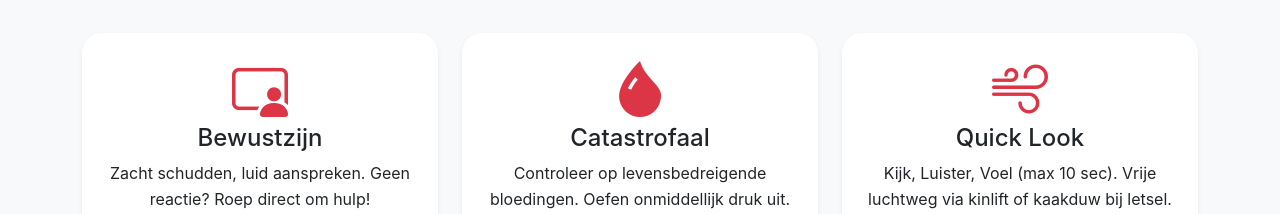
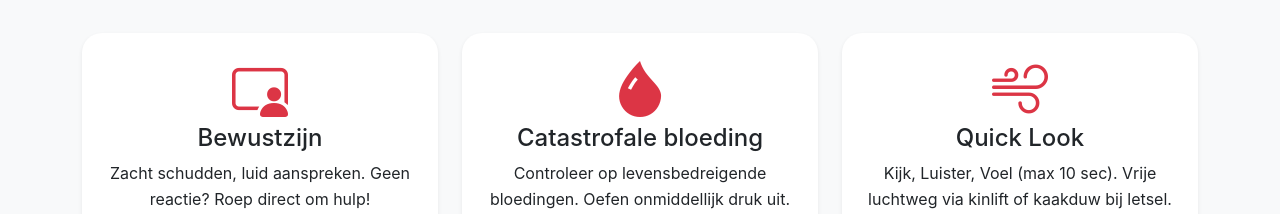
Before and after one commit to robderycke/ehbo, a plain HTML site: page index.html in a window 1280 px wide. Shown: the part 1500-1714 px from the top of the page. Drawn offline with nearby package versions, Linux system fonts and the light colour scheme.

Commit message:
catastrofale bloeding edit

```diff
--- a/index.html
+++ b/index.html
@@ -96,7 +96,7 @@
                         <div class="c-card card h-100 border-0 shadow-sm">
                             <div class="card-body p-4">
                                 <i class="bi bi-droplet-fill display-4 text-danger mb-3"></i>
-                                <h4>Catastrofaal</h4>
+                                <h4>Catastrofale bloeding</h4>
                                 <p>Controleer op levensbedreigende bloedingen. Oefen onmiddellijk druk uit.</p>
                             </div>
                         </div>
```
